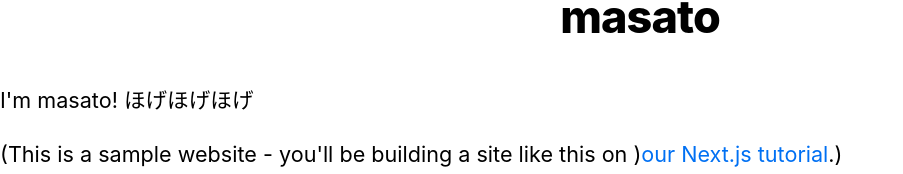
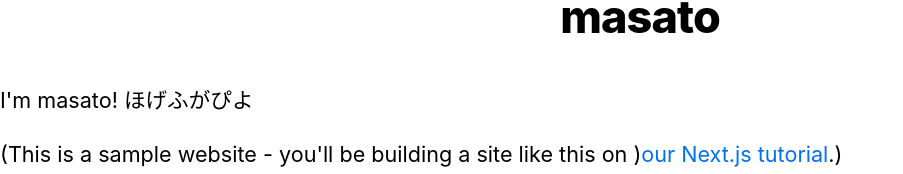
Before and after one commit to Masato0405/next-blog, a Next.js app: page / in a window 1280 px wide. Shown: the part 172-346 px from the top of the page, without its empty margins (0-903 px from the left). Built offline with nearby package versions, Linux system fonts and the light colour scheme.

Commit message:
change profile message

```diff
--- a/pages/index.js
+++ b/pages/index.js
@@ -21,7 +21,7 @@ export default function Home({ allPostsData }) {
         <title>{siteTitle}</title>
       </Head>
       <section className={utilStyles.headingMd}>
-        <p>I'm masato! ほげほげほげ</p>
+        <p>I'm masato! ほげふがぴよ</p>
         <p>
           (This is a sample website - you'll be building a site like this on )
           <a href="https://nextjs.org/learn">our Next.js tutorial</a>.)
```
